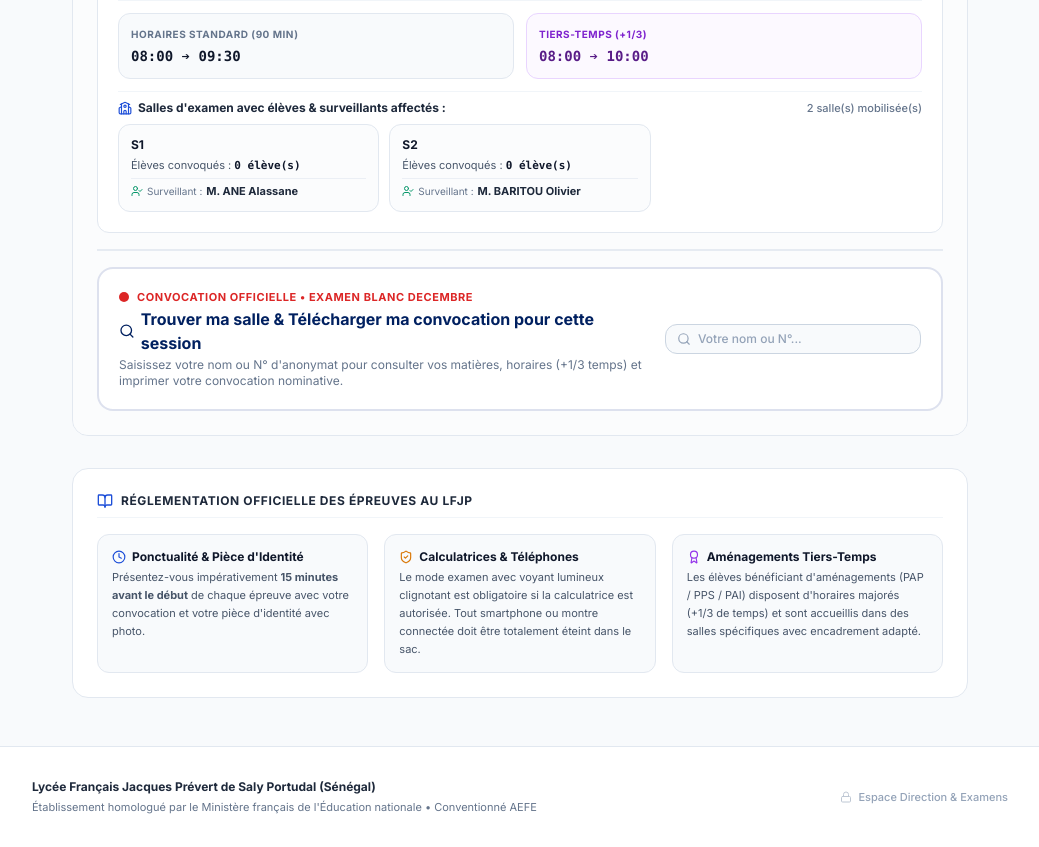
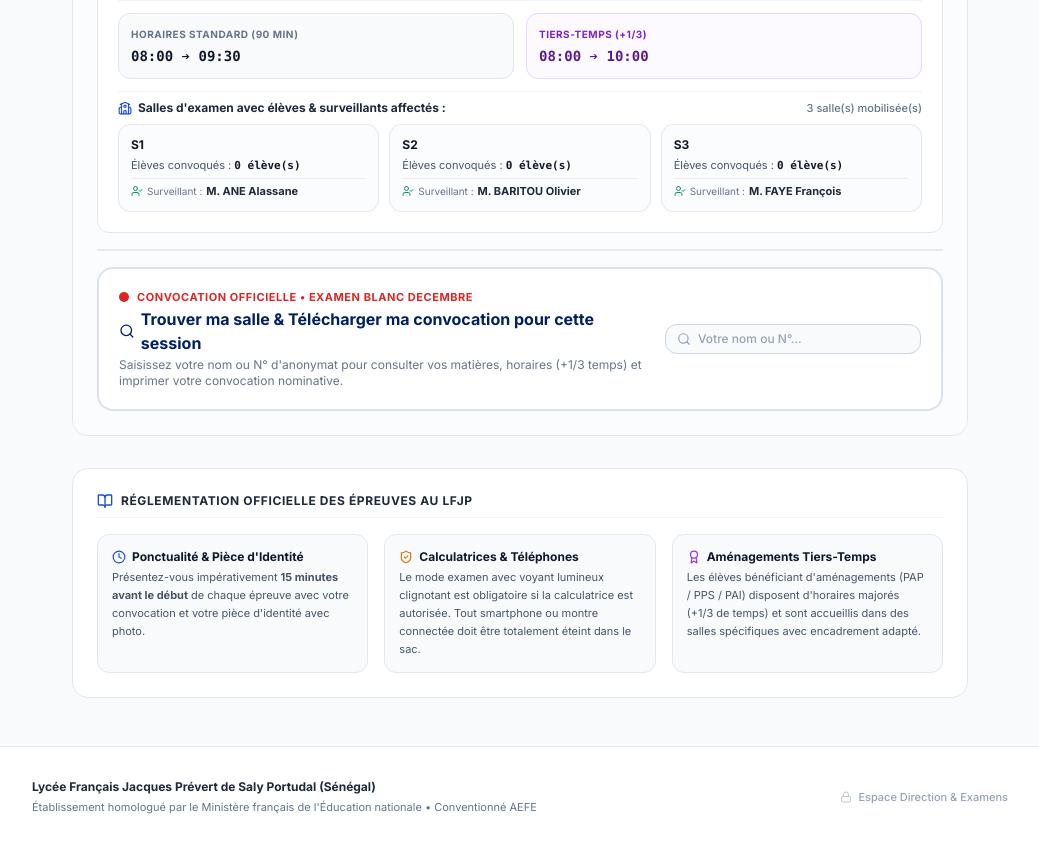
Before and after one commit to informatique-cmd/examens_blanc_lfjp, a React (Vite) app: page / in a window 1280 px wide. Shown: the part 900-1747 px from the top of the page, without its empty margins (120-1159 px from the left). Built offline with nearby package versions, Linux system fonts and the light colour scheme.

Commit message:
Mise à jour examens LFJP (03/11/2026 11:40)

```diff
--- a/public/cms-data.json
+++ b/public/cms-data.json
@@ -803,6 +803,16 @@
       "date": "2026-12-02",
       "timeSlot": "08:00 - 09:30",
       "mission": "Surveillant titulaire"
+    },
+    {
+      "id": "surv-1793706023253",
+      "examTitle": "EXAMEN BLANC DECEMBRE",
+      "slotId": "slot-1793634474257",
+      "teacherName": "M. FAYE François",
+      "roomName": "S3",
+      "date": "2026-12-02",
+      "timeSlot": "08:00 - 09:30",
+      "mission": "Surveillant titulaire"
     }
   ],
   "candidates": [
--- a/src/features/home/constants.ts
+++ b/src/features/home/constants.ts
@@ -1,4 +1,4 @@
-// Fichier généré automatiquement par le CMS LFJP le 03/11/2026 à 11:38:02
+// Fichier généré automatiquement par le CMS LFJP le 03/11/2026 à 11:40:40
 // Ce fichier est déployé automatiquement sur Vercel lors de chaque commit GitHub.
 
 export const HOME_PAGE_CONTENT = {
```
